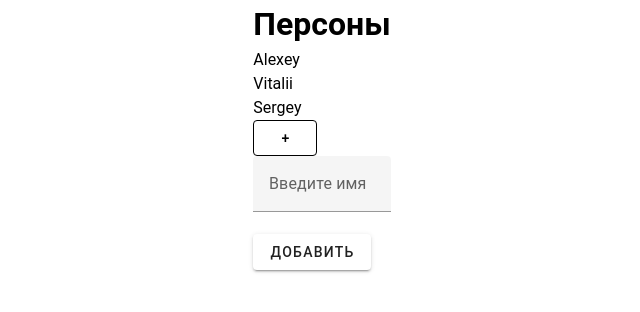
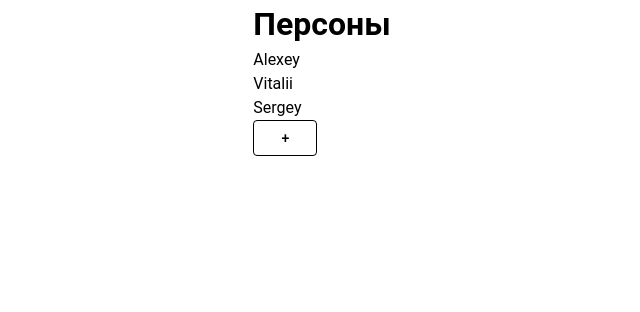
Before and after one commit to thelifeofmiwa/razdelim_spa_js, a Vue app: page / in a window 1280 px wide. Shown: the top 312 px of the page, without its empty margins (318-958 px from the left). Built offline with nearby package versions, Linux system fonts and the light colour scheme.

Commit message:
put the form to div and correct visibility to forms

```diff
--- a/src/components/PersonsPage.vue
+++ b/src/components/PersonsPage.vue
@@ -7,15 +7,17 @@
 				{{ person }}
 			</div>
 		</div>
-		<v-btn variant="outlined">+</v-btn>
-		<div class="new__person" v-if="this.dialogVisible === true"></div>
-		<v-form @submit.prevent>
-			<v-text-field v-model="newPerson" label="Введите имя">
+		<v-btn variant="outlined" v-if="this.dialogVisible === false" @click="this.dialogVisible = true">+</v-btn>
+		<div class="new__person" v-if="this.dialogVisible === true">
+            <v-form @submit.prevent>
+			<v-text-field v-model="newPerson" label="Введите имя" v-focus>
 			</v-text-field>
 		</v-form>
 		<v-btn @click="addPersonsAndClearInput(this.newPerson)"
 			>Добавить</v-btn
 		>
+        </div>
+
 	</div>
 </template>
 
@@ -36,8 +38,9 @@ export default {
 		};
 	},
 	methods: {
-		addPersonsAndClearInput(newPerson) {
+		addPersonsAndClearInput() {
 			this.addPerson(this.newPerson);
+            this.dialogVisible = false;
 			this.newPerson = "";
 		},
 	},
```
